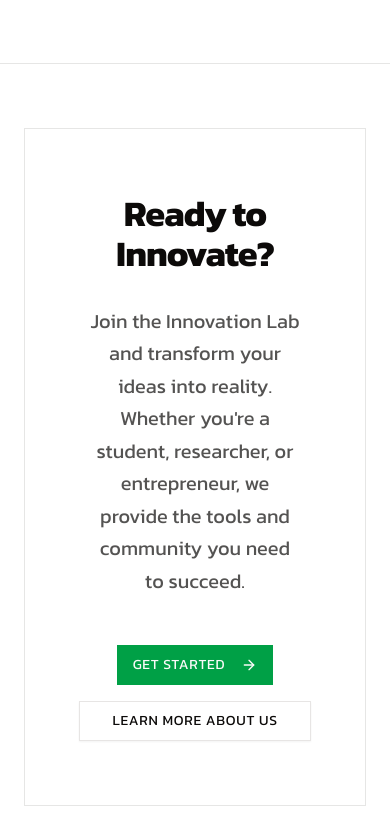
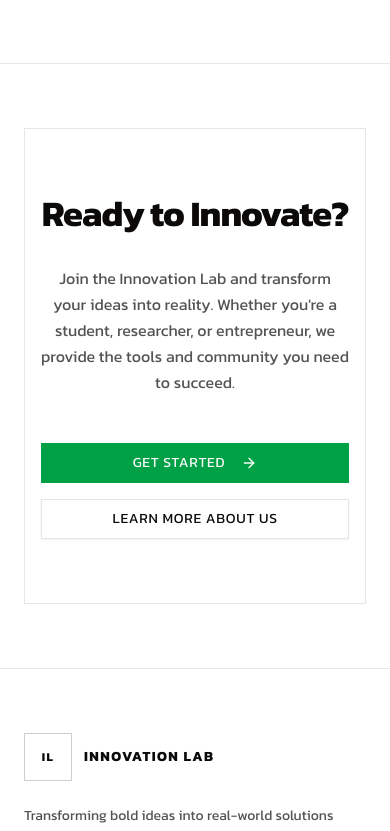
Before and after one commit to InnovationLabAtIIC/InnovationlabFrontend, a Next.js app: page / in a window 390 px wide. Shown: the part 8766-9597 px from the top of the page. Built offline with nearby package versions, Linux system fonts and the light colour scheme; no server answers; the database is empty.

Commit message:
design fix

```diff
--- a/src/app/(frontend)/events/page.tsx
+++ b/src/app/(frontend)/events/page.tsx
@@ -244,11 +244,11 @@ export default async function EventsPage() {
                 ) : (
                   <div className="absolute inset-0 bg-foreground/5" />
                 )}
-                <div className="absolute top-6 left-6">
+                {/* <div className="absolute top-6 left-6">
                   <div className="border border-foreground/20 bg-background/95 px-4 py-2">
                     <span className="text-xs font-medium uppercase tracking-wider text-foreground/60">Featured Event</span>
                   </div>
-                </div>
+                </div> */}
               </div>
 
               <div className="border-t border-foreground/20 p-8 space-y-6">
--- a/src/app/(frontend)/page.tsx
+++ b/src/app/(frontend)/page.tsx
@@ -974,23 +974,23 @@ export default function Frontend() {
 
             <section className="py-16">
                 <div className="max-w-7xl mx-auto px-6 lg:px-8">
-                    <div className="border border-foreground/10 p-16 lg:p-24">
+                    <div className="border border-foreground/10 py-16 px-4 lg:p-24">
                         <div className="max-w-3xl mx-auto text-center space-y-8">
                             <h2 className="text-4xl sm:text-5xl lg:text-6xl font-bold tracking-tight">
                                 Ready to Innovate?
                             </h2>
-                            <p className="text-xl leading-relaxed text-foreground/70">
+                            <p className="text-md leading-relaxed text-foreground/70">
                                 Join the Innovation Lab and transform your ideas into reality. Whether you're a student, researcher, or entrepreneur, we provide the tools and community you need to succeed.
                             </p>
                             <div className="flex flex-col sm:flex-row items-center justify-center gap-4 pt-4">
-                                <Button size="lg" className="px-8 text-sm uppercase tracking-wider">
+                                <Button size="lg" className="px-8 text-sm uppercase tracking-wider w-full md:w-auto">
                                     Get Started
                                     <ArrowRight className="ml-2 h-4 w-4" />
                                 </Button>
                                 <Button
                                     size="lg"
                                     variant="outline"
-                                    className="px-8 text-sm uppercase tracking-wider"
+                                    className="px-8 w-full md:w-auto text-sm uppercase tracking-wider"
                                     asChild
                                 >
                                     <Link href="/about">Learn More About Us</Link>
```
